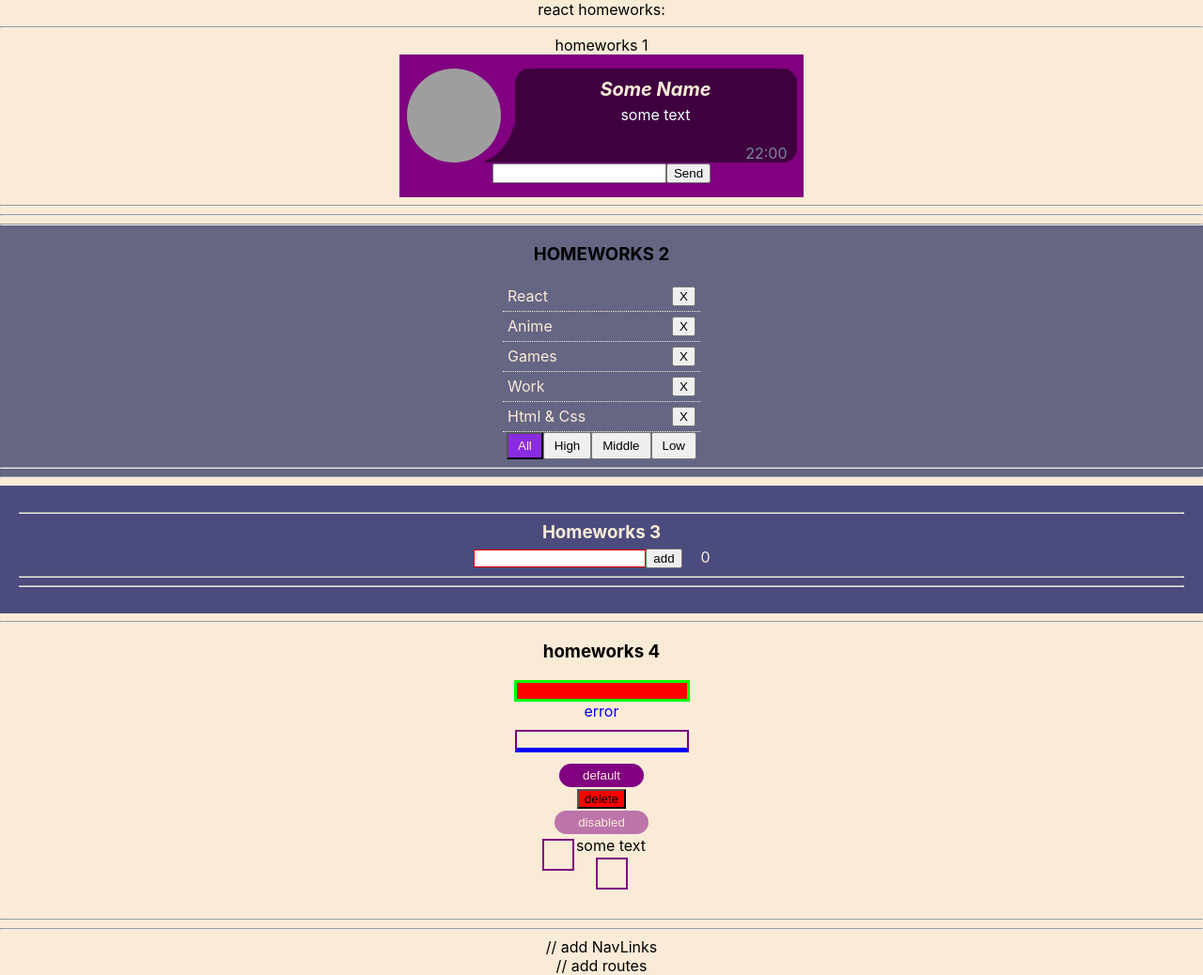
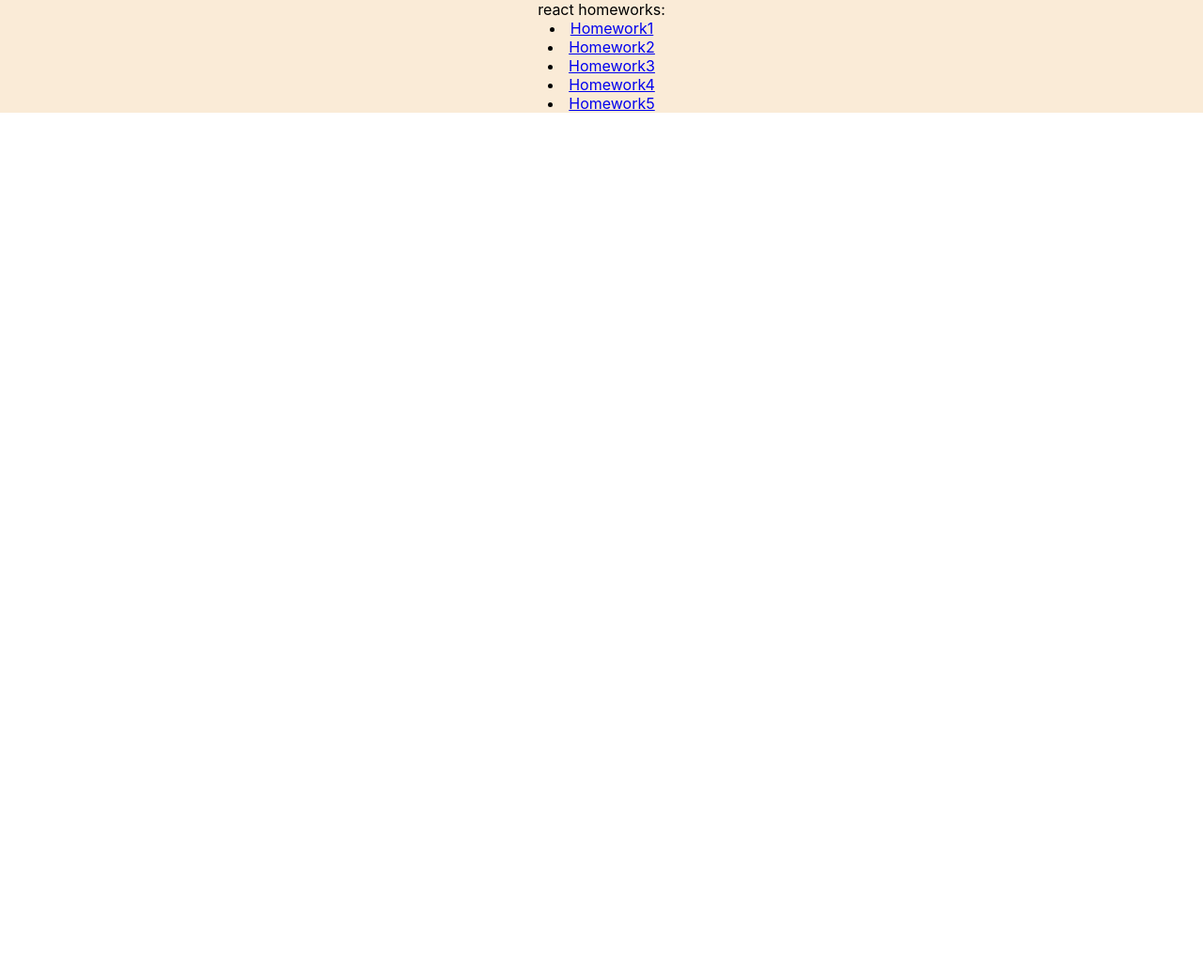
Before and after one commit to Alonasa/homeworks, a React (Create React App) app: page /#/homework5 in a window 1280 px wide. Shown: the whole page at 94% size. After the commit the page ends 800 px from the top, so only its background shows below. Built offline with nearby package versions, Linux system fonts and the light colour scheme; grey boxes are pictures that could not be loaded.

Commit message:
files for check routin

```diff
--- a/src/p1-main/m1-ui/u1-app/App.tsx
+++ b/src/p1-main/m1-ui/u1-app/App.tsx
@@ -3,20 +3,29 @@ import s from './App.module.css'
 import HW1 from '../../../p2-homeworks/h1/HW1'
 import HW2 from '../../../p2-homeworks/h2/HW2';
 import HW3 from '../../../p2-homeworks/h3/HW3';
+import {HashRouter, Route, Routes} from 'react-router-dom';
 import HW4 from '../../../p2-homeworks/h4/HW4';
 import HW5 from '../../../p2-homeworks/h5/HW5';
+import {Menu} from '../../../p2-homeworks/h1/Menu';
 
 function App() {
     return (
-        <div className={s.App}>
-            <div>react homeworks:</div>
-            <HW1/>
-            <HW2/>
-            <HW3/>
-            <HW4/>
-            <HW5/>
-
-        </div>
+      <div className={s.App}>
+        <div>react homeworks:</div>
+        <HashRouter>
+          <Menu/>
+          <Routes>
+            <Route path="/" element={<HW1/>}>
+              HOMEPAGE
+            </Route>
+            <Route path="/homework1" element={<HW1/>}>hi</Route>
+            <Route path="/homework2" element={<HW2/>}/>
+            <Route path="/homework3" element={<HW3/>}/>
+            <Route path="/homework4" element={<HW4/>}/>
+            <Route path="/homework5" element={<HW5/>}/>
+          </Routes>
+        </HashRouter>
+      </div>
     )
 }
 
--- /dev/null
+++ b/src/p2-homeworks/h1/Menu.tsx
@@ -0,0 +1,15 @@
+import React from 'react';
+
+export const Menu = () => {
+  return (
+	<div>
+	  <nav>
+		<li><a href="/#/homework1">Homework1</a></li>
+		<li><a href="/#/homework2">Homework2</a></li>
+		<li><a href="/#/homework3">Homework3</a></li>
+		<li><a href="/#/homework4">Homework4</a></li>
+		<li><a href="/#/homework5">Homework5</a></li>
+	  </nav>
+	</div>
+  );
+};
--- a/src/p2-homeworks/h5/Header.tsx
+++ b/src/p2-homeworks/h5/Header.tsx
@@ -3,7 +3,6 @@ import React from 'react'
 function Header() {
     return (
         <div>
-            // add NavLinks
 
         </div>
     )
--- a/src/p2-homeworks/h5/Routes.tsx
+++ b/src/p2-homeworks/h5/Routes.tsx
@@ -16,7 +16,6 @@ function Routes() {
             {/*<Route path={'/'} exact render={() => <Redirect to={PATH.PRE_JUNIOR}/>}/>*/}
 
             {/*<Route path={PATH.PRE_JUNIOR} render={() => <PreJunior/>}/>*/}
-                // add routes
 
             {/*у этого роута нет пути, он отрисуется если пользователь захочет попасть на несуществующую страницу*/}
             {/*<Route render={() => <Error404/>}/>*/}
```
Also changed, not shown: 11 other files (tests, documents, lock files or other folders).
